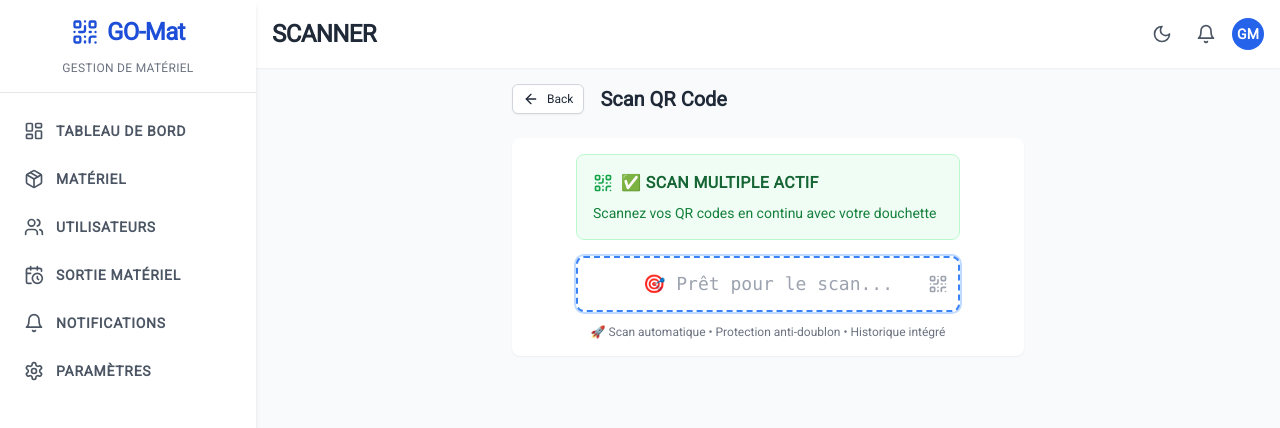
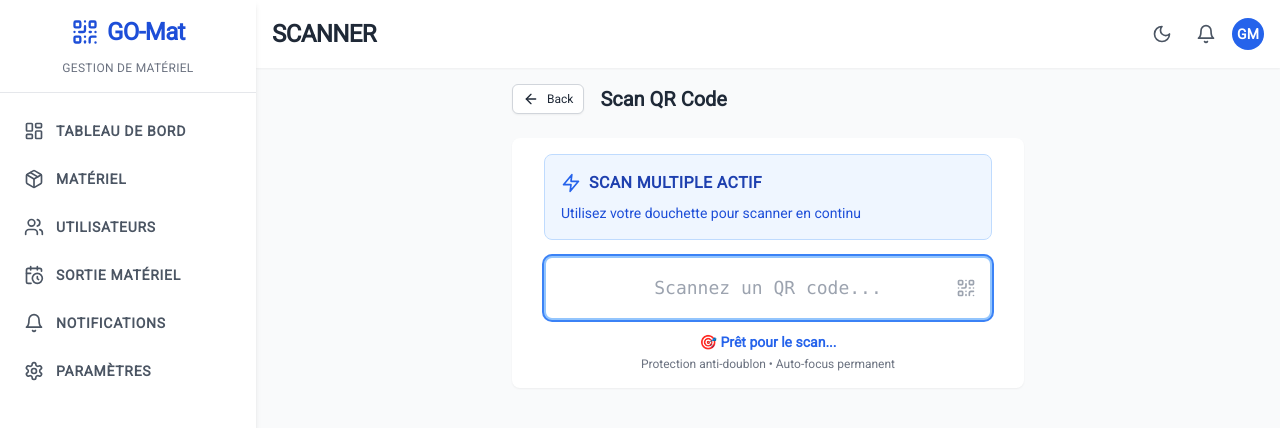
Before and after one commit to Greg-goprod/go-stock-V2-cursor, a React (Vite) app: page /scan in a window 1280 px wide. Shown: the top 428 px of the page. Built offline with nearby package versions, Linux system fonts and the light colour scheme; no server answers; the database is empty.

Commit message:
Suppression de la zone caméra et optimisation pour douchette

```diff
--- a/src/components/QRCode/QRCodeScanner.tsx
+++ b/src/components/QRCode/QRCodeScanner.tsx
@@ -1,5 +1,5 @@
-import React, { useEffect, useState, useRef } from 'react';
-import { QrCode } from 'lucide-react';
+import React, { useState, useRef, useEffect } from 'react';
+import { QrCode, Zap } from 'lucide-react';
 
 interface QRCodeScannerProps {
   onScan: (decodedText: string) => void;
@@ -9,26 +9,43 @@ interface QRCodeScannerProps {
 const QRCodeScanner: React.FC<QRCodeScannerProps> = ({ onScan, onError }) => {
   const [scannedValue, setScannedValue] = useState('');
   const [isProcessing, setIsProcessing] = useState(false);
+  const [lastScanStatus, setLastScanStatus] = useState<'success' | 'error' | 'duplicate' | null>(null);
   const inputRef = useRef<HTMLInputElement>(null);
   const lastScanTimeRef = useRef<number>(0);
   const lastScannedValueRef = useRef<string>('');
 
-  // Auto-focus sur le champ de saisie pour la douchette
+  // Auto-focus permanent sur le champ
   useEffect(() => {
-    if (inputRef.current) {
+    const focusInput = () => {
+      if (inputRef.current && !isProcessing) {
         inputRef.current.focus();
       }
-  }, []);
+    };
 
-  // Fonction pour éviter les doubles scans
+    focusInput();
+
+    // Re-focus si l'utilisateur clique ailleurs
+    const handleFocus = () => {
+      setTimeout(focusInput, 100);
+    };
+
+    window.addEventListener('focus', handleFocus);
+    document.addEventListener('click', handleFocus);
+
+    return () => {
+      window.removeEventListener('focus', handleFocus);
+      document.removeEventListener('click', handleFocus);
+    };
+  }, [isProcessing]);
+
+  // Protection anti-doublon
   const canProcessScan = (value: string): boolean => {
     const now = Date.now();
     const timeSinceLastScan = now - lastScanTimeRef.current;
     const isSameValue = value === lastScannedValueRef.current;
 
-    // Empêcher les scans identiques dans les 2 secondes
     if (isSameValue && timeSinceLastScan < 2000) {
-      console.log('🚫 Scan ignoré (doublon détecté):', value);
+      setLastScanStatus('duplicate');
       return false;
     }
 
@@ -37,40 +54,52 @@ const QRCodeScanner: React.FC<QRCodeScannerProps> = ({ onScan, onError }) => {
     return true;
   };
 
-  // Gérer la saisie de la douchette
-  const handleBarcodeInput = async (e: React.KeyboardEvent<HTMLInputElement>) => {
-    if (e.key === 'Enter' && !isProcessing) {
-      const value = scannedValue.trim();
-      if (value && canProcessScan(value)) {
+  // Traitement du scan
+  const handleScan = async (value: string) => {
+    if (!value.trim() || isProcessing) return;
+
+    const cleanValue = value.trim().replace(/[\r\n\t]/g, '');
+
+    if (!canProcessScan(cleanValue)) {
+      setScannedValue('');
+      setTimeout(() => setLastScanStatus(null), 2000);
+      return;
+    }
+
     setIsProcessing(true);
-        console.log('🔍 QR Code scanné par douchette:', value);
-
-        // Nettoyer la valeur
-        const cleanValue = value.replace(/[\r\n\t\s]/g, '').trim();
-        console.log('🧹 Valeur nettoyée:', cleanValue);
+    setLastScanStatus(null);
 
     try {
       await onScan(cleanValue);
-          setScannedValue(''); // Reset pour le prochain scan
+      setLastScanStatus('success');
+      setScannedValue('');
     } catch (error) {
-          console.error('Erreur lors du traitement du scan:', error);
+      console.error('Erreur scan:', error);
+      setLastScanStatus('error');
       if (onError) {
         onError('Erreur lors du traitement du scan');
       }
-        }
+    } finally {
+      setIsProcessing(false);
 
-        // Reset du statut après 1 seconde
+      // Reset du statut après 3 secondes
       setTimeout(() => {
-          setIsProcessing(false);
-        }, 1000);
+        setLastScanStatus(null);
+      }, 3000);
 
-        // Re-focus pour le prochain scan
+      // Re-focus immédiat
       setTimeout(() => {
         if (inputRef.current) {
           inputRef.current.focus();
         }
       }, 100);
     }
+  };
+
+  const handleKeyDown = (e: React.KeyboardEvent<HTMLInputElement>) => {
+    if (e.key === 'Enter') {
+      e.preventDefault();
+      handleScan(scannedValue);
     }
   };
 
@@ -80,40 +109,54 @@ const QRCodeScanner: React.FC<QRCodeScannerProps> = ({ onScan, onError }) => {
     }
   };
 
+  const getStatusColor = () => {
+    if (isProcessing) return 'border-yellow-400 bg-yellow-50 dark:bg-yellow-900/20';
+    if (lastScanStatus === 'success') return 'border-green-400 bg-green-50 dark:bg-green-900/20';
+    if (lastScanStatus === 'error') return 'border-red-400 bg-red-50 dark:bg-red-900/20';
+    if (lastScanStatus === 'duplicate') return 'border-orange-400 bg-orange-50 dark:bg-orange-900/20';
+    return 'border-primary-300 dark:border-primary-600 bg-white dark:bg-gray-800';
+  };
+
+  const getStatusMessage = () => {
+    if (isProcessing) return '⚡ Traitement en cours...';
+    if (lastScanStatus === 'success') return '✅ Scan réussi !';
+    if (lastScanStatus === 'error') return '❌ Erreur de scan';
+    if (lastScanStatus === 'duplicate') return '⚠️ Doublon ignoré';
+    if (scannedValue) return '⚡ Appuyez sur Entrée pour valider';
+    return '🎯 Prêt pour le scan...';
+  };
+
   return (
-    <div className="flex flex-col items-center space-y-4">
-      {/* Mode Douchette Optimisé */}
-      <div className="w-full max-w-sm">
-        <div className="bg-green-50 dark:bg-green-900/20 border border-green-200 dark:border-green-800 rounded-lg p-4 mb-4">
+    <div className="w-full max-w-md mx-auto">
+      {/* Header informatif */}
+      <div className="bg-blue-50 dark:bg-blue-900/20 border border-blue-200 dark:border-blue-800 rounded-lg p-4 mb-4">
         <div className="flex items-center gap-2 mb-2">
-            <QrCode size={20} className="text-green-600 dark:text-green-400" />
-            <h3 className="font-black text-green-800 dark:text-green-200 uppercase tracking-wide">
-              ✅ SCAN MULTIPLE ACTIF
+          <Zap size={20} className="text-blue-600 dark:text-blue-400" />
+          <h3 className="font-black text-blue-800 dark:text-blue-200 uppercase tracking-wide">
+            SCAN MULTIPLE ACTIF
           </h3>
         </div>
-          <p className="text-sm text-green-700 dark:text-green-300 font-medium">
-            Scannez vos QR codes en continu avec votre douchette
+        <p className="text-sm text-blue-700 dark:text-blue-300 font-medium">
+          Utilisez votre douchette pour scanner en continu
         </p>
       </div>
 
+      {/* Champ de saisie optimisé */}
       <div className="relative">
         <input
           ref={inputRef}
           type="text"
           value={scannedValue}
           onChange={handleInputChange}
-            onKeyDown={handleBarcodeInput}
-            placeholder="🎯 Prêt pour le scan..."
+          onKeyDown={handleKeyDown}
+          placeholder="Scannez un QR code..."
           disabled={isProcessing}
-            className={`w-full px-4 py-3 text-center border-2 border-dashed rounded-lg bg-white dark:bg-gray-800 text-gray-900 dark:text-gray-100 font-mono text-lg focus:outline-none focus:ring-2 transition-all ${
-              isProcessing
-                ? 'opacity-50 cursor-not-allowed border-yellow-400 dark:border-yellow-500'
-                : 'border-primary-300 dark:border-primary-600 focus:border-primary-500 focus:ring-primary-200 dark:focus:ring-primary-800'
-            }`}
+          className={`w-full px-4 py-4 text-center border-2 rounded-lg font-mono text-lg focus:outline-none focus:ring-2 focus:ring-primary-500 transition-all ${getStatusColor()}`}
           autoComplete="off"
           autoFocus
         />
-          <div className="absolute inset-y-0 right-0 flex items-center pr-3">
+
+        <div className="absolute inset-y-0 right-0 flex items-center pr-4">
           {isProcessing ? (
             <div className="animate-spin rounded-full h-5 w-5 border-b-2 border-primary-600"></div>
           ) : (
@@ -122,21 +165,21 @@ const QRCodeScanner: React.FC<QRCodeScannerProps> = ({ onScan, onError }) => {
         </div>
       </div>
 
+      {/* Message de statut */}
       <div className="mt-3 text-center">
-          <p className="text-xs text-gray-500 dark:text-gray-400 font-medium">
-            🚀 Scan automatique • Protection anti-doublon • Historique intégré
+        <p className={`text-sm font-bold transition-colors ${
+          lastScanStatus === 'success' ? 'text-green-600 dark:text-green-400' :
+          lastScanStatus === 'error' ? 'text-red-600 dark:text-red-400' :
+          lastScanStatus === 'duplicate' ? 'text-orange-600 dark:text-orange-400' :
+          isProcessing ? 'text-yellow-600 dark:text-yellow-400' :
+          'text-blue-600 dark:text-blue-400'
+        }`}>
+          {getStatusMessage()}
         </p>
-          {isProcessing && (
-            <p className="text-xs text-blue-600 dark:text-blue-400 font-bold mt-1">
-              ⚡ Traitement en cours...
+
+        <p className="text-xs text-gray-500 dark:text-gray-400 font-medium mt-1">
+          Protection anti-doublon • Auto-focus permanent
         </p>
-          )}
-          {scannedValue && !isProcessing && (
-            <p className="text-xs text-blue-600 dark:text-blue-400 font-bold mt-1">
-              ⚡ Appuyez sur Entrée pour valider
-            </p>
-          )}
-        </div>
       </div>
     </div>
   );
```
Lines whose indentation alone changed are shown as unchanged.
